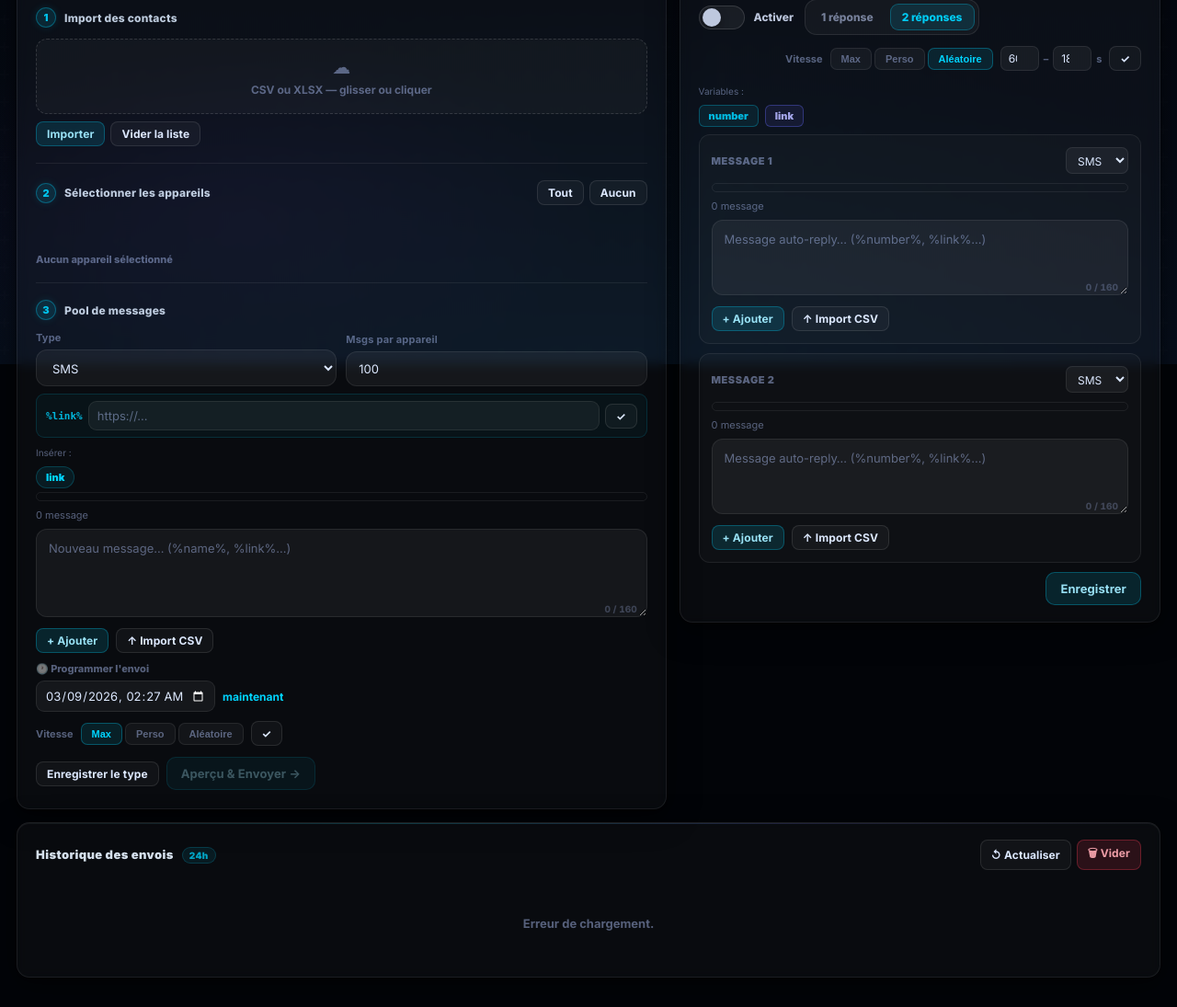
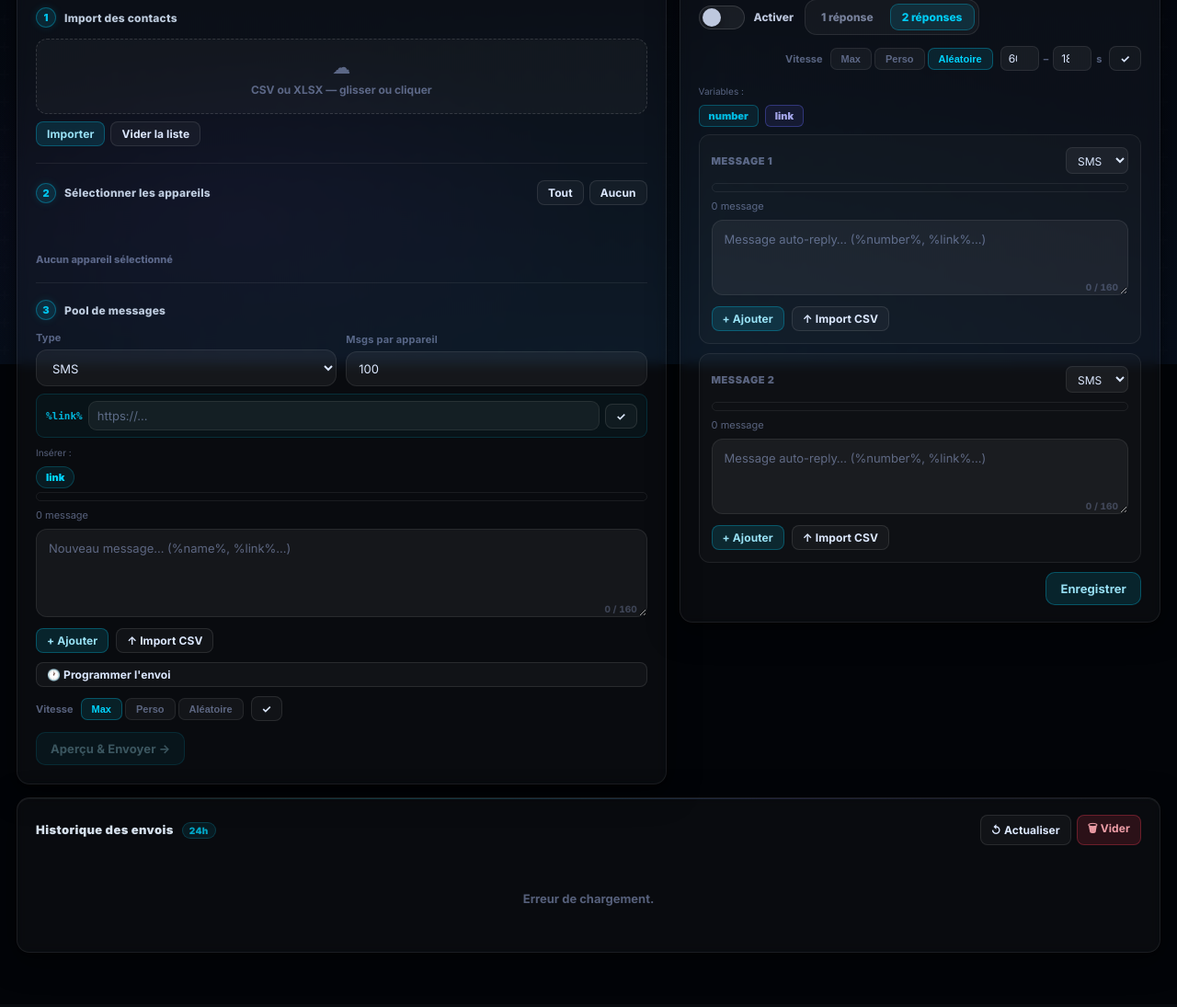
Before and after one commit to csgtw/ENDGATEWAY, a Flask app: template templates/settings.html in a window 1280 px wide. Shown: the part 404-1499 px from the top of the page at 92% size. After the commit the page ends 1440 px from the top, so only its background shows below. Run offline with Flask 3, Linux system fonts and the light colour scheme; the template is opened without the code that fills it, so the values that code supplies are empty.

Commit message:
ux: planification collapsée par défaut + auto-save type SMS/MMS
- Planification : bouton toggle "Programmer l'envoi", panel caché par défaut
  Badge inline quand une heure est sélectionnée, bouton "Immédiat" pour reset
- Suppression bouton "Enregistrer le type" : auto-save au changement du select

Co-Authored-By: Claude Sonnet 4.6 <noreply@anthropic.com>

```diff
--- a/templates/settings.html
+++ b/templates/settings.html
@@ -347,13 +347,19 @@
 
             <!-- Planification -->
             <div style="margin-top:10px;">
-              <span class="cycle-limit-label" style="display:block;margin-bottom:6px;">🕐 Programmer l'envoi</span>
-              <div style="display:flex;align-items:center;gap:8px;flex-wrap:wrap;">
-                <input class="input input--sm" id="sendDatetimeInput" type="datetime-local"
-                       style="width:195px;color-scheme:dark;" title="Heure Paris" />
-                <span style="font-size:12px;color:var(--cyan);font-weight:700;min-width:90px;" id="scheduledTimeHint"></span>
+              <input type="hidden" id="delayMinutesInput" value="0" />
+              <button type="button" class="btn btn--ghost btn--sm" id="schedToggleBtn" style="width:100%;justify-content:space-between;">
+                <span>🕐 Programmer l'envoi</span>
+                <span id="schedBadge" style="font-size:11px;color:var(--cyan);"></span>
+              </button>
+              <div id="schedPanel" style="display:none;margin-top:8px;">
+                <div style="display:flex;align-items:center;gap:8px;flex-wrap:wrap;">
+                  <input class="input input--sm" id="sendDatetimeInput" type="datetime-local"
+                         style="width:195px;color-scheme:dark;" title="Heure Paris" />
+                  <button type="button" class="btn btn--ghost btn--sm" id="schedClearBtn">✕ Immédiat</button>
+                  <span style="font-size:12px;color:var(--cyan);font-weight:700;" id="scheduledTimeHint"></span>
+                </div>
               </div>
-              <input type="hidden" id="delayMinutesInput" value="0" />
             </div>
 
             <!-- Vitesse d'envoi -->
@@ -379,7 +385,6 @@
             </div>
 
             <div class="campaign__actions">
-              <button class="btn btn--ghost btn--sm" type="submit" id="saveCampaignBtn">Enregistrer le type</button>
               <button class="btn btn--primary btn--cta" type="button" id="openPreviewBtn" disabled>
                 Aperçu &amp; Envoyer →
               </button>
@@ -834,6 +839,14 @@
     });
   }
   initCounters();
+
+  // ── Auto-save type SMS/MMS ─────────────────────────────────────────────
+  qs("#nlType")?.addEventListener("change",async function(){
+    const fd=new FormData(); fd.set("nl_type",this.value);
+    try{
+      await fetch("/admin/nl/message",{method:"POST",headers:{"X-Requested-With":"XMLHttpRequest","Accept":"application/json"},body:fd});
+    }catch(e){}
+  });
 
   // ── Template pools (TPL) ───────────────────────────────────────────────
   const TPL_UI={
@@ -1417,21 +1430,44 @@
     return Math.max(0,diff);
   }
   function updateScheduledHint(){
-    const el=qs("#sendDatetimeInput"),hint=qs("#scheduledTimeHint"),hidden=qs("#delayMinutesInput");
+    const el=qs("#sendDatetimeInput"),hint=qs("#scheduledTimeHint"),hidden=qs("#delayMinutesInput"),badge=qs("#schedBadge");
     if(!el) return;
     const val=el.value;
     const mins=val?computeDelayFromDatetime(val):0;
     if(hidden) hidden.value=String(mins);
-    if(hint){
-      if(val&&mins>0){
-        const h=Math.floor(mins/60),m=mins%60;
-        hint.textContent=h>0?`dans ${h}h${m>0?m+"min":""}`:`dans ${m}min`;
-      } else if(val){ hint.textContent="maintenant"; }
-      else { hint.textContent=""; }
+    let txt="";
+    if(val&&mins>0){
+      const h=Math.floor(mins/60),m=mins%60;
+      txt=h>0?`dans ${h}h${m>0?m+"min":""}`:`dans ${m}min`;
+    } else if(val){ txt="maintenant"; }
+    if(hint) hint.textContent=txt;
+    if(badge) badge.textContent=mins>0?txt:"";
+  }
+  // Toggle planification
+  qs("#schedToggleBtn")?.addEventListener("click",()=>{
+    const panel=qs("#schedPanel");
+    const open=panel.style.display!=="none";
+    if(open){
+      // Refermer = reset à immédiat
+      panel.style.display="none";
+      const el=qs("#sendDatetimeInput"); if(el) el.value="";
+      const hidden=qs("#delayMinutesInput"); if(hidden) hidden.value="0";
+      const hint=qs("#scheduledTimeHint"); if(hint) hint.textContent="";
+      const badge=qs("#schedBadge"); if(badge) badge.textContent="";
+    } else {
+      panel.style.display="";
+      const el=qs("#sendDatetimeInput");
+      if(el&&!el.value) el.value=_getParisDTLocalStr();
+      updateScheduledHint();
     }
-  }
-  // Init avec Paris maintenant
-  (function(){ const el=qs("#sendDatetimeInput"); if(el){ el.value=_getParisDTLocalStr(); updateScheduledHint(); } })();
+  });
+  qs("#schedClearBtn")?.addEventListener("click",()=>{
+    const panel=qs("#schedPanel"); if(panel) panel.style.display="none";
+    const el=qs("#sendDatetimeInput"); if(el) el.value="";
+    const hidden=qs("#delayMinutesInput"); if(hidden) hidden.value="0";
+    const hint=qs("#scheduledTimeHint"); if(hint) hint.textContent="";
+    const badge=qs("#schedBadge"); if(badge) badge.textContent="";
+  });
   qs("#sendDatetimeInput")?.addEventListener("input",updateScheduledHint);
 
   // ── Vitesse d'envoi ────────────────────────────────────────────────────
```
